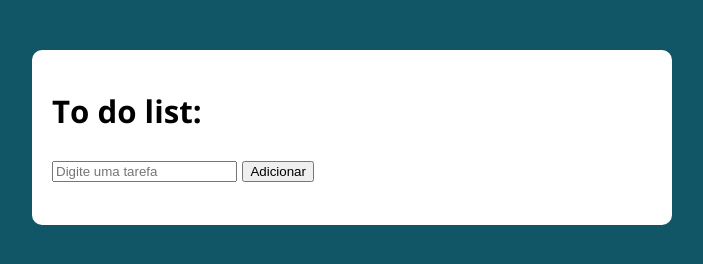
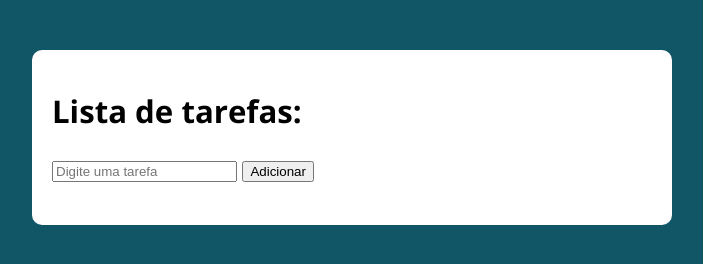
Before and after one commit to gustavoprezoto/lista-de-tarefas, a plain HTML site: page index.html in a window 1280 px wide. Shown: the whole page, without its empty margins (288-991 px from the left). Drawn offline with nearby package versions, Linux system fonts and the light colour scheme.

Commit message:
trigger push

```diff
--- a/index.html
+++ b/index.html
@@ -12,7 +12,7 @@
 <body>
 
   <section class="container" id="test">
-    <h1>To do list:</h1>
+    <h1>Lista de tarefas:</h1>
     <p>
       <input type="text" class="input">
       <button class="button">Adicionar</button>
```
